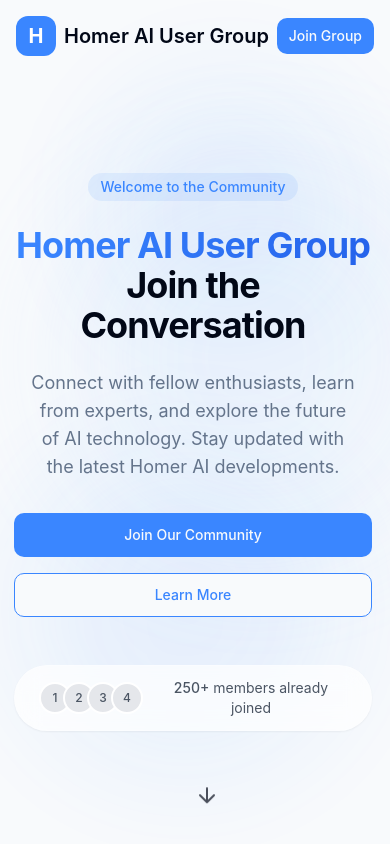
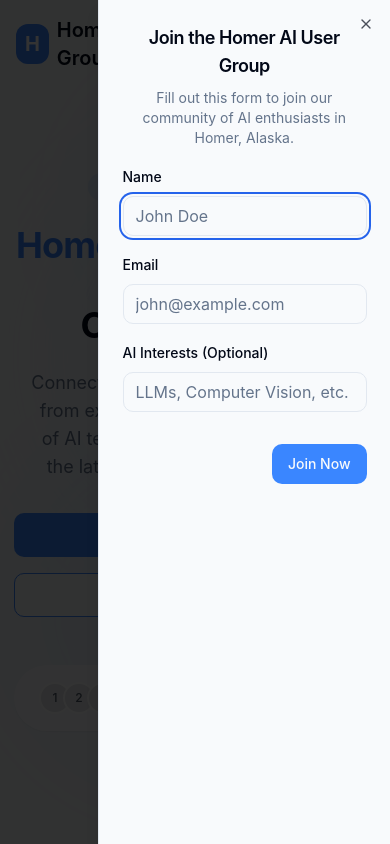
Before and after one commit to Skytimbo/jekyll-junction, a React (Vite) app: page / in a window 390 px wide. Both pictures are taken after a click on the button "Join Our Community". Shown: the top 844 px of the page. Built offline with nearby package versions, Linux system fonts and the light colour scheme.

Commit message:
Implement community join functionality
This commit implements functionality related to the 'join our community' feature.

```diff
--- a/src/components/Header.tsx
+++ b/src/components/Header.tsx
@@ -2,6 +2,8 @@
 import React, { useEffect, useState } from 'react';
 import { Button } from '@/components/ui/button';
 import { cn } from '@/lib/utils';
+import { Sheet, SheetContent, SheetTrigger } from '@/components/ui/sheet';
+import { Menu } from 'lucide-react';
 
 const Header = () => {
   const [isScrolled, setIsScrolled] = useState(false);
@@ -72,6 +74,50 @@ const Header = () => {
           >
             Join Group
           </Button>
+
+          {/* Mobile Menu */}
+          <Sheet>
+            <SheetTrigger asChild className="md:hidden">
+              <Button variant="ghost" size="icon">
+                <Menu className="h-5 w-5" />
+                <span className="sr-only">Toggle menu</span>
+              </Button>
+            </SheetTrigger>
+            <SheetContent side="right" className="w-[240px] sm:w-[300px]">
+              <nav className="flex flex-col gap-4 mt-8">
+                <a
+                  href="#about"
+                  className="text-base font-medium text-foreground px-2 py-2 rounded-md hover:bg-muted transition-colors"
+                >
+                  About
+                </a>
+                <a
+                  href="#resources"
+                  className="text-base font-medium text-foreground px-2 py-2 rounded-md hover:bg-muted transition-colors"
+                >
+                  Resources
+                </a>
+                <a
+                  href="#contact"
+                  className="text-base font-medium text-foreground px-2 py-2 rounded-md hover:bg-muted transition-colors"
+                >
+                  Contact
+                </a>
+                <div className="border-t my-4"></div>
+                <Button
+                  variant="outline"
+                  className="w-full justify-start"
+                >
+                  Sign In
+                </Button>
+                <Button
+                  className="w-full justify-start bg-homer hover:bg-homer-dark"
+                >
+                  Join Group
+                </Button>
+              </nav>
+            </SheetContent>
+          </Sheet>
         </div>
       </div>
     </header>
--- a/src/components/Hero.tsx
+++ b/src/components/Hero.tsx
@@ -1,10 +1,21 @@
 
-import React, { useEffect, useRef } from 'react';
+import React, { useEffect, useRef, useState } from 'react';
 import { Button } from '@/components/ui/button';
 import AnimatedWrapper from './AnimatedWrapper';
+import { Sheet, SheetContent, SheetHeader, SheetTitle, SheetDescription } from '@/components/ui/sheet';
+import { Input } from '@/components/ui/input';
+import { Label } from '@/components/ui/label';
+import { UserPlus } from 'lucide-react';
+import { toast } from '@/hooks/use-toast';
 
 const Hero = () => {
   const heroRef = useRef<HTMLDivElement>(null);
+  const [isJoinOpen, setIsJoinOpen] = useState(false);
+  const [formData, setFormData] = useState({
+    name: '',
+    email: '',
+    interests: ''
+  });
 
   useEffect(() => {
     const handleMouseMove = (e: MouseEvent) => {
@@ -36,6 +47,38 @@ const Hero = () => {
       document.removeEventListener('mousemove', handleMouseMove);
     };
   }, []);
+
+  const handleInputChange = (e: React.ChangeEvent<HTMLInputElement | HTMLTextAreaElement>) => {
+    const { name, value } = e.target;
+    setFormData(prev => ({ ...prev, [name]: value }));
+  };
+
+  const handleSubmit = (e: React.FormEvent) => {
+    e.preventDefault();
+
+    // Validate form
+    if (!formData.name || !formData.email) {
+      toast({
+        title: "Missing Information",
+        description: "Please provide your name and email address.",
+        variant: "destructive"
+      });
+      return;
+    }
+
+    // Here you would typically send the data to your backend
+    console.log("Form submitted:", formData);
+
+    // Success toast
+    toast({
+      title: "Welcome to the Community!",
+      description: "Thank you for joining the Homer AI User Group. We'll be in touch soon!",
+    });
+
+    // Close the modal and reset form
+    setIsJoinOpen(false);
+    setFormData({ name: '', email: '', interests: '' });
+  };
 
   return (
     <div
@@ -77,8 +120,10 @@ const Hero = () => {
             <div className="flex flex-col sm:flex-row gap-4 justify-center">
               <Button
                 size="lg"
-                className="bg-homer hover:bg-homer-dark transition-colors"
+                className="bg-homer hover:bg-homer-dark transition-colors flex items-center gap-2"
+                onClick={() => setIsJoinOpen(true)}
               >
+                <UserPlus size={18} />
                 Join Our Community
               </Button>
               <Button
@@ -113,6 +158,60 @@ const Hero = () => {
         </div>
       </div>
 
+      {/* Join Community Sheet/Modal */}
+      <Sheet open={isJoinOpen} onOpenChange={setIsJoinOpen}>
+        <SheetContent className="sm:max-w-md">
+          <SheetHeader>
+            <SheetTitle>Join the Homer AI User Group</SheetTitle>
+            <SheetDescription>
+              Fill out this form to join our community of AI enthusiasts in Homer, Alaska.
+            </SheetDescription>
+          </SheetHeader>
+
+          <form onSubmit={handleSubmit} className="space-y-4 py-4">
+            <div className="space-y-2">
+              <Label htmlFor="name">Name</Label>
+              <Input
+                id="name"
+                name="name"
+                placeholder="John Doe"
+                value={formData.name}
+                onChange={handleInputChange}
+              />
+            </div>
+
+            <div className="space-y-2">
+              <Label htmlFor="email">Email</Label>
+              <Input
+                id="email"
+                name="email"
+                type="email"
+                placeholder="john@example.com"
+                value={formData.email}
+                onChange={handleInputChange}
+              />
+            </div>
+
+            <div className="space-y-2">
+              <Label htmlFor="interests">AI Interests (Optional)</Label>
+              <Input
+                id="interests"
+                name="interests"
+                placeholder="LLMs, Computer Vision, etc."
+                value={formData.interests}
+                onChange={handleInputChange}
+              />
+            </div>
+
+            <div className="pt-4 flex justify-end">
+              <Button type="submit" className="bg-homer hover:bg-homer-dark">
+                Join Now
+              </Button>
+            </div>
+          </form>
+        </SheetContent>
+      </Sheet>
+
       {/* Scroll Indicator */}
       <div className="absolute bottom-8 left-1/2 transform -translate-x-1/2 animate-bounce opacity-70">
         <svg width="24" height="24" viewBox="0 0 24 24" fill="none" xmlns="http://www.w3.org/2000/svg">
```
